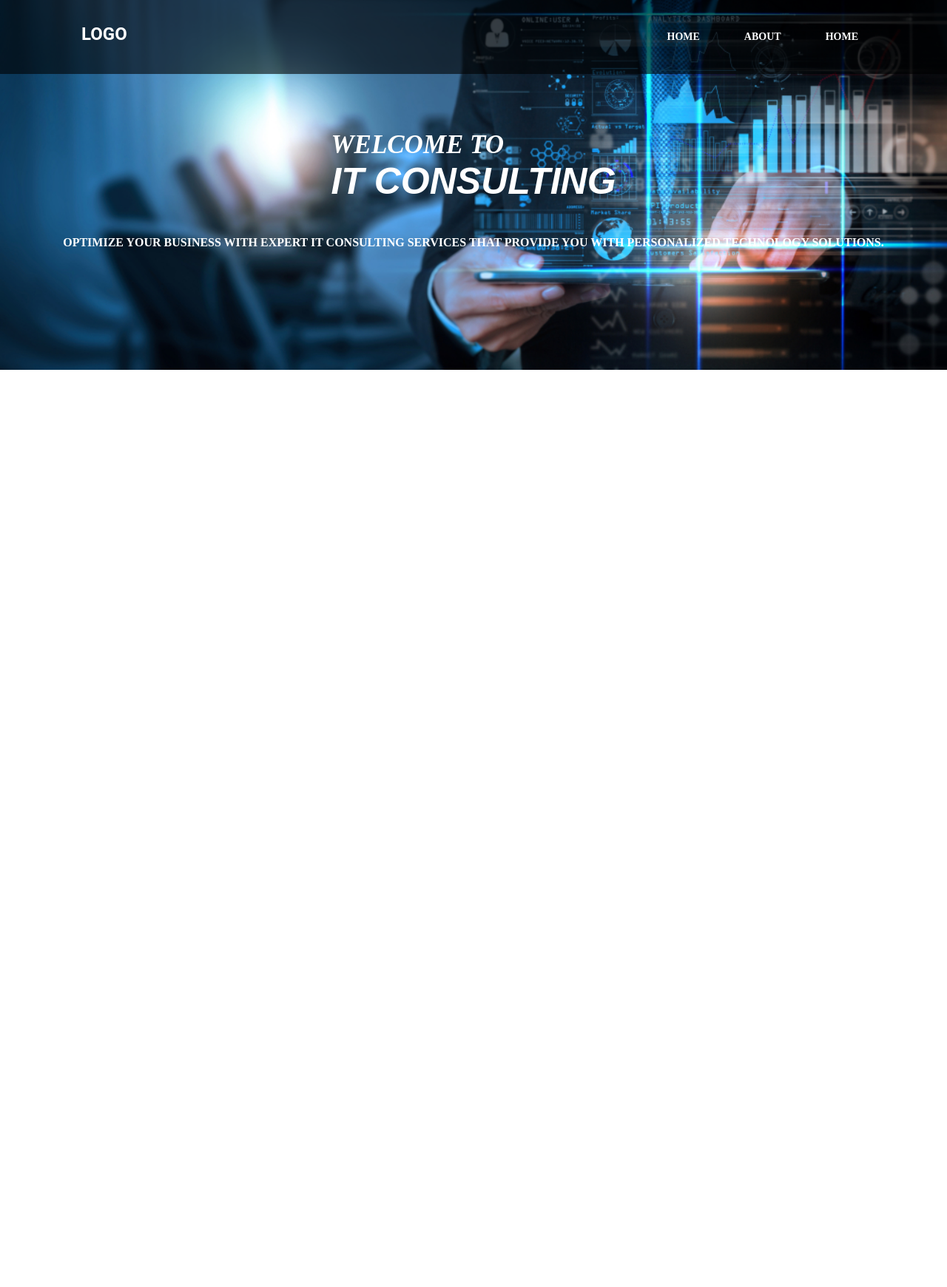
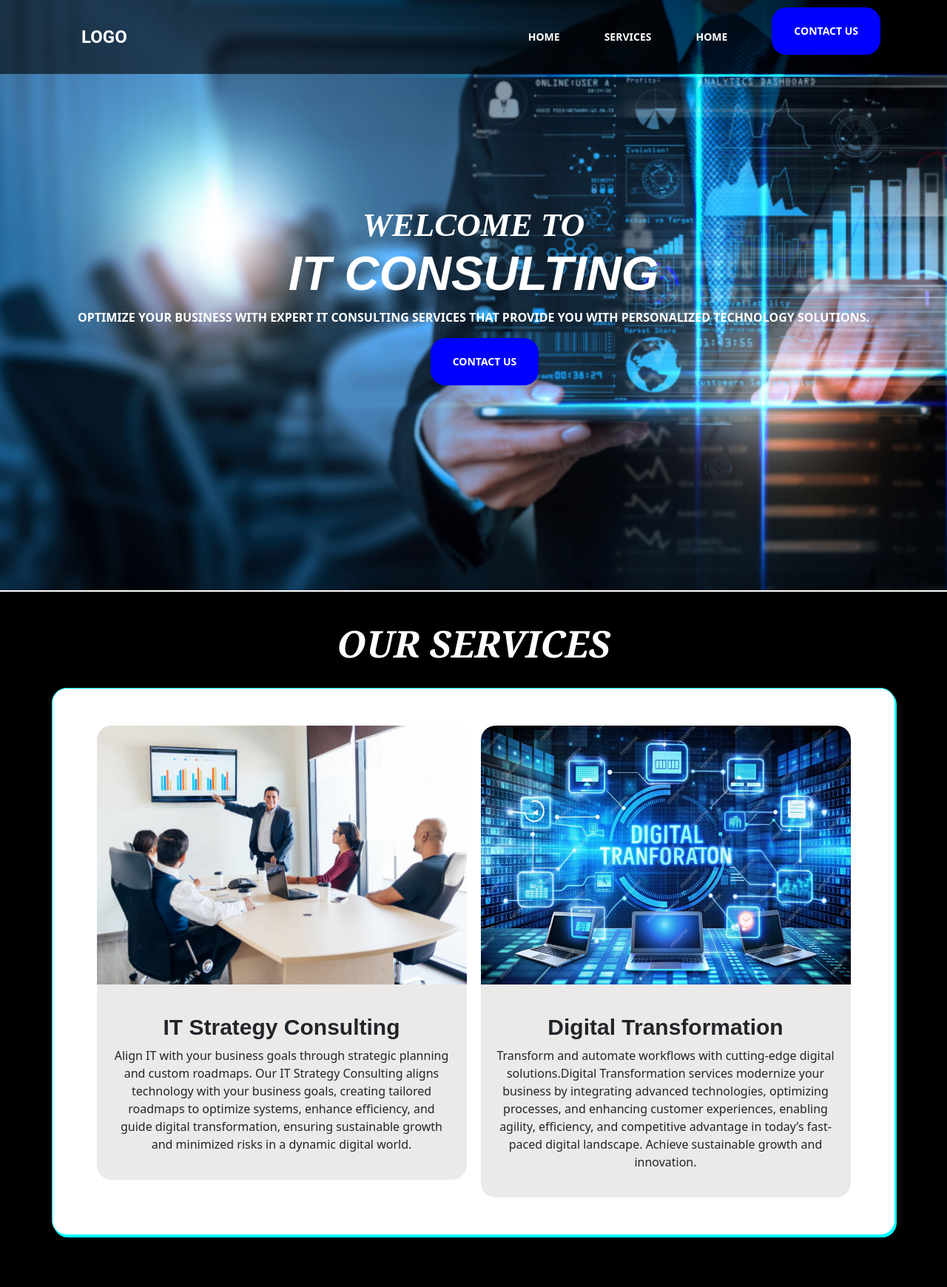
Before and after one commit to SandeepChowdary2305/SandeepChowdary2305.github.io, a PHP site: page / in a window 1280 px wide. Shown: the whole page at 74% size. Before the commit the page ends 500 px from the top, so only its background shows below. Run offline with PHP 8.4, Linux system fonts and the light colour scheme.

Commit message:
services are placed

```diff
--- /dev/null
+++ b/app.js
@@ -0,0 +1,13 @@
+const observer = new IntersectionObserverEntry((entries) => {
+    entries.forEach((entry) => {
+        console.log(entry)
+        if(entry.isIntersecting){
+            entry.target.classList.add('show');
+        }else{
+            entry.target.classList.remove('show');
+        }
+    });
+});
+
+const hiddenElements = document.querySelectorAll('.hidden');
+hiddenElements.forEach((el) => observer.observe(el));
--- a/index.html
+++ b/index.html
@@ -4,20 +4,46 @@
     <meta charset="UTF-8">
     <meta name="viewport" content="width=device-width, initial-scale=1.0">
     <title>IT Consulting Website</title>
-    <link rel="stylesheet" href="index.css">
+    <link href="https://cdn.jsdelivr.net/npm/bootstrap@5.3.3/dist/css/bootstrap.min.css" rel="stylesheet" integrity="sha384-QWTKZyjpPEjISv5WaRU9OFeRpok6YctnYmDr5pNlyT2bRjXh0JMhjY6hW+ALEwIH" crossorigin="anonymous">
+    <link rel="stylesheet" href="style.css">
+    <script defer src="app.js"></script>
 </head>
     <nav>
         <div class="logo">LOGO</div>
         <ul class="options">
             <li><a href="#home">Home</a></li>
-            <li><a href="#about">About</a></li>
+            <li><a href="#services">Services</a></li>
             <li><a href="#">Home</a></li>
+            <li><button id="contact_us">Contact us</button></li>
+
         </ul>
+
     </nav>
     <body>
         <section id="home">
-            <h1 class="slideInLeft">welcome to<br><spam class="heading">IT Consulting</spam></h1>
+            <h1 class="slideInLeft ">welcome to<br><spam class="heading">IT Consulting</spam></h1>
             <p class="home-description slideInTop">Optimize your business with expert IT consulting services that provide you with personalized technology solutions.</p>
+            <button id="contact_us">Contact us</button>
+        </section>
+        <section id="services">
+            <h2 class="hidden">Our Services</h2>
+            <div class="service-list ">
+                <div class="service-item slideInLeft">
+                    <img class="serviceImg" src="images/blog1.jpg"/>
+                    <div class="blog_description">
+                        <h3>IT Strategy Consulting</h3>
+                        <p>Align IT with your business goals through strategic planning and custom roadmaps.
+                            Our IT Strategy Consulting aligns technology with your business goals, creating tailored roadmaps to optimize systems, enhance efficiency, and guide digital transformation, ensuring sustainable growth and minimized risks in a dynamic digital world.</p>
+                    </div>
+                </div>
+                <div class="service-item slideInLeft ">
+                    <img class="serviceImg" src="images/blog2.jpg"/>
+                    <div class="blog_description">
+                        <h3>Digital Transformation</h3>
+                        <p>Transform and automate workflows with cutting-edge digital solutions.Digital Transformation services modernize your business by integrating advanced technologies, optimizing processes, and enhancing customer experiences, enabling agility, efficiency, and competitive advantage in today’s fast-paced digital landscape. Achieve sustainable growth and innovation.</p>
+                    </div>
+                </div>
+            </div>
         </section>
     </body>
 <footer>
--- a/index.css
+++ b/style.css
@@ -1,3 +1,7 @@
+html{
+    scroll-behavior: smooth;
+}
+
 body{
     margin: 0px;
     padding: 0px;
@@ -49,31 +53,55 @@ nav ul li a{
 nav ul li a:hover{
     background: rgba(0, 0, 0, 0.7);
     border-radius: 20px;
+    float: right;
+}
+
+#contact_us{
+    font-size: 14px;
+    color: #fff;
+    background-color: blue;
+    border-radius: 20px;
+    border-width: 0px;
+    padding: 12px 30px;
+    font-weight: bold;
+    text-transform: uppercase;
+    line-height: 40px;
+    margin-left: 30px;
+}
+#contact_us:hover{
+    background: white;
+    color: blue;
+    border-width: 5px;
+    border-color: blue;
+    border-radius: 20px;
+    float: right;
 }
 
 #home{
     background-image: url('images/home_page.jpg');
     width: 100%;
-    height: 500px;
+    height: 100vh;
     background-size: cover;
     background-position: center;
     display: flex;
     flex-direction: column;
     justify-content: center;
     align-items: center;
+    border-bottom: 2px solid white;
 }
 h1{
     font-family: 'Segoe Script' ;
     font-style: italic;
     color: white;
-    font-size: 35px;
+    font-size: 45px;
     font-weight: bold;
     text-transform: uppercase;
+    text-align: center;
 }
 
 .heading{
     font-family: 'Arial';
-    font-size: 50px;
+    font-size: 65px;
 
 }
 
@@ -84,7 +112,61 @@ h1{
     text-transform: uppercase;
 }
 
+#services{
+    padding: 40px;
+    text-align: center;
+    background: black;
+    height: 100%;
+}
+.service-list{
+    background-color: white;
+    border: 1px aqua solid;
+    border-radius: 20px;
+    padding: 50px;
+    display: flex;
+    box-shadow: 2px 3px aqua;
+    display: flex;
+    justify-content: space-around;
+    margin: 30px;
+}
+.service-item{
+    height: 100%;
+    width: 500px;
+    background-color: rgb(236, 233, 233);
+    border-radius: 20px;
+    display: flex;
+    flex-direction: column;
 
+}
+
+
+h2{
+    color: white;
+    text-shadow: 1px 1px black;
+    font-family: 'Georgia';
+    font-size: 50px;
+    font-weight: bold;
+    font-style: italic;
+    text-transform: uppercase;
+}
+.serviceImg{
+    width: 500px;
+    height: 350px;
+    border-top-left-radius: 20px;
+    border-top-right-radius: 20px;
+    margin-bottom: 20px;
+}
+h3{
+    font-family: 'Arial';
+    font-size: 30px;
+    font-weight: bold;
+}
+.blog_description{
+    display: flex;
+    flex-direction: column;
+    justify-content: flex-start;
+    padding: 20px;
+}
 
 
 
```
Also changed, not shown: images/blog1.jpg (added), images/blog2.jpg (added).
